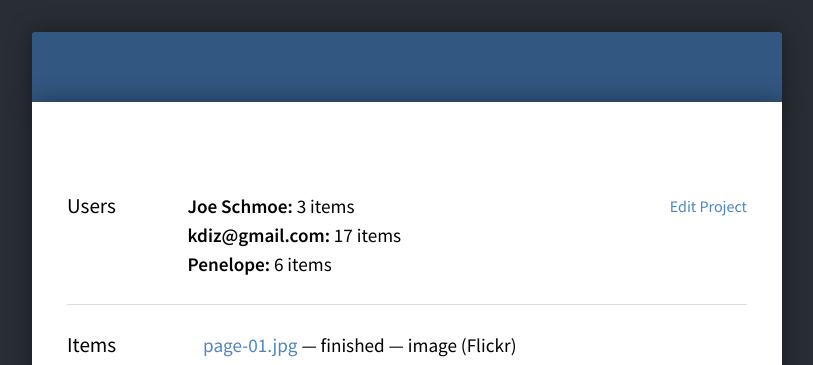
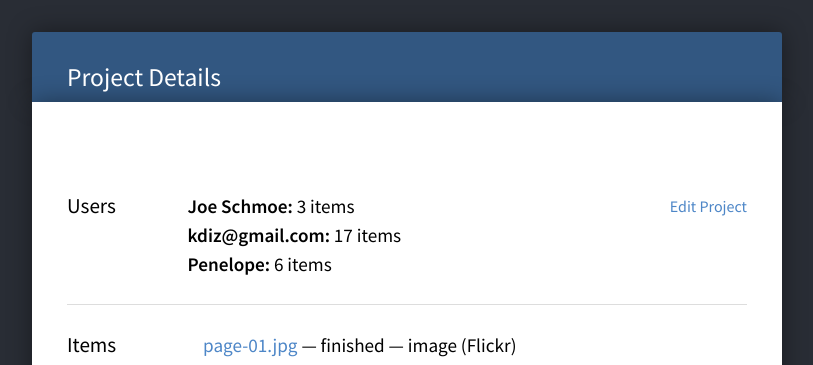
Before and after one commit to mod2/codex, a Django app: template transcribe/templates/project.html in a window 1280 px wide. Shown: the part 45-410 px from the top of the page, without its empty margins (233-1046 px from the left). Run offline with Django 3.2, Linux system fonts and the light colour scheme; the template is opened without the code that fills it, so the values that code supplies are empty; parts of the project's set-up code (start-up, migrations or seed data) failed here and were passed over.

Commit message:
Got project details header working

```diff
--- a/transcribe/templates/project.html
+++ b/transcribe/templates/project.html
@@ -1,6 +1,6 @@
 {% extends 'page.html' %}
 
-{% block title %}{{ project.name }}{% endblock title %}
+{% block title %}Project Details{% endblock title %}
 
 {% block content %}
 <div class="project-details">
--- a/transcribe/views.py
+++ b/transcribe/views.py
@@ -34,7 +34,7 @@ def new_project(request):
 @login_required
 def project(request, project_id):
     try:
-        project = Project.objects.filter(id=project_id)
+        project = Project.objects.get(id=project_id)
         return render_to_response('project.html', { 'request': request, 'project': project })
     except:
         pass
```
